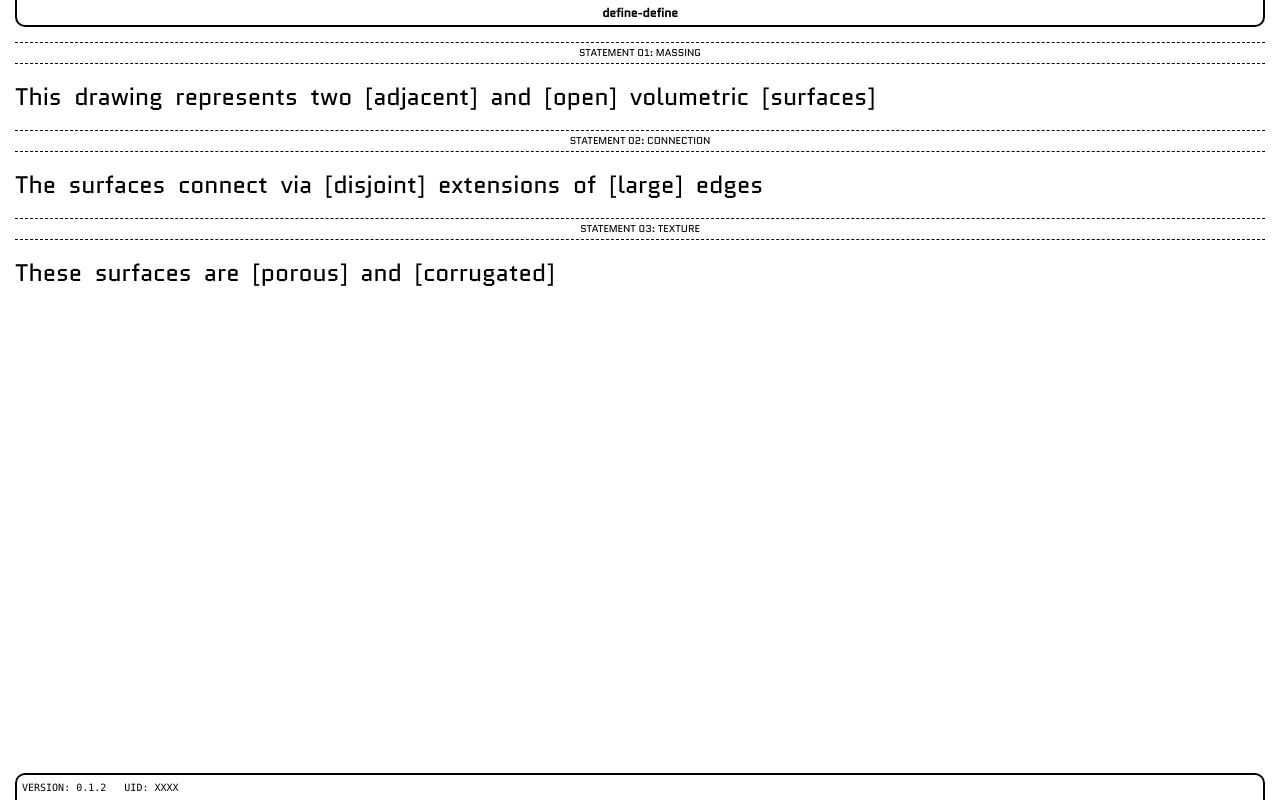
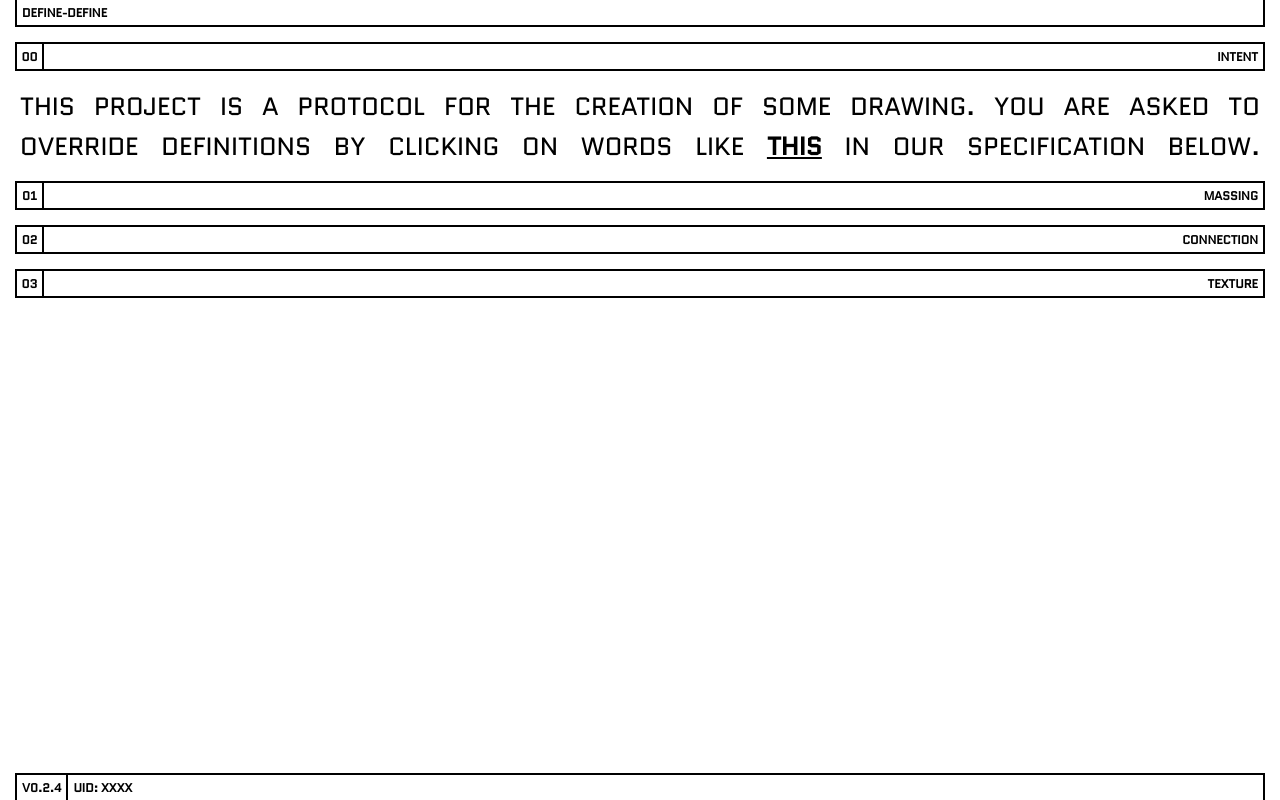
Before and after one commit to cdriesler/define-define, a Vue app in the folder app/: page / in a window 1280 px wide. Built offline with nearby package versions, Linux system fonts and the light colour scheme.

Commit message:
revise ui/ux

```diff
--- a/app/public/index.html
+++ b/app/public/index.html
@@ -6,6 +6,7 @@
     <meta name="viewport" content="width=device-width,initial-scale=1.0">
     <link rel="icon" href="<%= BASE_URL %>favicon.ico">
     <link href="https://fonts.googleapis.com/css?family=Quantico&display=swap" rel="stylesheet">
+    <meta name="theme-color" content="#ffffff">
     <title>define</title>
   </head>
   <body>
--- a/app/src/App.vue
+++ b/app/src/App.vue
@@ -1,13 +1,16 @@
 <template>
   <div class="app">
     <div class="header">
-      define-define
+      DEFINE-DEFINE
     </div>
     <div class="content">
       <router-view/>
     </div>
     <div class="footer">
-      VERSION: 0.1.2 &nbsp; UID: XXXX
+      <div class="footer__version">
+        V0.2.4
+      </div>
+       UID: XXXX
     </div>
   </div>
 </template>
@@ -30,7 +33,7 @@
   flex-direction: column;
   justify-content: flex-start;
 
-  height: 100vh;
+  height: calc(100vh - 25px);
 }
 
 .header {
@@ -38,18 +41,17 @@
   border-bottom: 2px solid black;
   border-left: 2px solid black;
   border-right: 2px solid black;
-  border-bottom-left-radius: 10px;
-  border-bottom-right-radius: 10px;
 
   line-height: 25px;
   vertical-align: middle;
   font-size: 12px;
   font-weight: bold;
 
-  width: calc(100% - 34px);
+  width: calc(100% - 39px);
+  padding-left: 5px;
   margin-left: 15px;
   margin-right: 15px;
-  text-align: center;
+  text-align: left;
 }
 
 .content {
@@ -63,8 +65,15 @@
 .footer {
   height: 25px;
 
-  font-family: 'Consolas', sans-serif;
-  font-size: 10px;
+  position: absolute;
+  bottom: 0;
+
+  display: flex;
+  flex-direction: row;
+  justify-content: flex-start;
+
+  font-size: 12px;
+  font-weight: bold;
   line-height: 25px;
 
   width: calc(100% - 39px);
@@ -77,7 +86,14 @@
   border-top: 2px solid black;
   border-right: 2px solid black;
   border-left: 2px solid black;
-  border-top-left-radius: 10px;
-  border-top-right-radius: 10px;
+
+  z-index: 100;
+}
+
+.footer__version {
+  height: 100%;
+  border-right: 2px solid black;
+  padding-right: 5px;
+  margin-right: 5px;
 }
 </style>
--- a/app/src/components/ProtocolOverride.vue
+++ b/app/src/components/ProtocolOverride.vue
@@ -1,11 +1,40 @@
 <template>
     <div id="override">
-
+        <div class="input">
+        </div>
+        <div class="actions">
+            <div class="actions--cancel" @click="onCancel">
+                cancel
+            </div>
+            <div class="actions--define">
+                ?
+            </div>
+            <div class="actions--submit">
+                submit
+            </div>
+        </div>
     </div>
 </template>
 
 <style>
 #override {
+    overflow-y: hidden;
+
+    animation-name: appear;
+    animation-duration: 0.8s;
+    animation-fill-mode: forwards;
+}
+
+@keyframes appear {
+    from {
+        opacity: 0;
+    }
+    to {
+        opacity: 1;
+    }
+}
+
+.input {
     width: 800px;
     max-width: calc(100vw - 30px);
     height: 800px;
@@ -15,7 +44,50 @@
     border: 2px solid black;
 
     margin-top: 15px;
+}
+
+.actions {
+    width: 800px;
+    max-width: calc(100vw - 30px);
+    height: 25px;
+    box-sizing: border-box;
+
+    border-left: 2px solid black;
+    border-right: 2px solid black;
+    border-bottom: 2px solid black;
+
+    display: flex;
+    flex-direction: row;
+    justify-content: flex-start;
+
     margin-bottom: 15px;
+
+    color: black;
+    font-size: 12px;
+    line-height: 23px;
+    vertical-align: middle;
+    text-align: center;
+}
+
+.actions--cancel {
+    flex-grow: 1;
+
+    height: 100%;
+}
+
+.actions--define {
+    flex-grow: 1;
+
+    height: 100%;
+
+    border-right: 2px solid black;
+    border-left: 2px solid black;
+}
+
+.actions--submit {
+    flex-grow: 1;
+
+    height: 100%;
 }
 </style>
 
@@ -23,6 +95,11 @@
 import Vue from 'vue'
 export default Vue.extend({
     name: "p-override",
-    props: ["label", "inputType"]
+    props: ["label", "inputType"],
+    methods: {
+        onCancel(): void {
+            this.$emit("cancel");
+        }
+    }
 })
 </script>
--- a/app/src/models/ProtocolManifest.ts
+++ b/app/src/models/ProtocolManifest.ts
@@ -1,5 +1,6 @@
 export interface ProtocolStatement {
     title: string;
+    index: string;
     statement: string;
     overrides: {
         word: string,
@@ -9,8 +10,20 @@ export interface ProtocolStatement {
 
 export const ProtocolManifest:ProtocolStatement[] = [
     {
-        title: "Statement 01: Massing",
-        statement: "This drawing represents two adjacent and open volumetric surfaces",
+        index: "00",
+        title: "Intent",
+        statement: "This project is a protocol for the creation of some drawing. You are asked to override definitions by clicking on words like this in our specification below.",
+        overrides: [
+            {
+                word: "this",
+                type: "text"
+            }
+        ]
+    },
+    {
+        index: "01",
+        title: "Massing",
+        statement: "The drawing represents two adjacent and open volumetric surfaces.",
         overrides: [
             {
                 word: "adjacent",
@@ -20,15 +33,12 @@ export const ProtocolManifest:ProtocolStatement[] = [
                 word: "open",
                 type: "curve__nonvertical"
             },
-            {
-                word: "surfaces",
-                type: "text"
-            }
         ]
     },
     {
-        title: "Statement 02: Connection",
-        statement: "The surfaces connect via disjoint extensions of large edges",
+        index: "02",
+        title: "Connection",
+        statement: "The surfaces connect via disjoint extensions of large edges.",
         overrides: [
             {
                 word: "disjoint",
@@ -41,15 +51,16 @@ export const ProtocolManifest:ProtocolStatement[] = [
         ]
     },
     {
-        title: "Statement 03: Texture",
-        statement: "These surfaces are porous and corrugated",
+        index: "03",
+        title: "Texture",
+        statement: "These surfaces are porous and have parallel ridges.",
         overrides: [
             {
                 word: "porous",
                 type: "area__erasure"
             },
             {
-                word: "corrugated",
+                word: "parallel",
                 type: "curve__parallel"
             }
         ]
--- a/app/src/views/Protocol.vue
+++ b/app/src/views/Protocol.vue
@@ -1,21 +1,35 @@
 <template>
     <div id="protocol" :class="{inactive: activeOverrides.length > 0 , active: activeOverrides.length == 0}">
         <div v-for="statement in manifest" :key="statement.statement" class="statement">
-            <div class="statement__title" :class="{inactive: activeOverrides.length > 0 }">
-                {{statement.title.toUpperCase()}}
+            <div class="statement__title"
+            :class="{active: statement.statement.split(' ').includes(activeOverrides.length > 0 ? activeOverrides[0] : 'never'), inactive: activeOverrides.length > 0 && !statement.statement.split(' ').includes(activeOverrides[0])}"
+            @click="onToggleStatement(statement.index)">
+                <div class="statement__title__index" :class="{inactive: activeOverrides.length > 0 && !statement.statement.split(' ').includes(activeOverrides[0])}">
+                    {{statement.index}}
+                </div>
+                <div class="statement__title__name">
+                    {{statement.title.toUpperCase()}}
+                </div>
             </div>
-            <div class="statement__body">
-                <span v-for="word in statement.statement.split(' ')" :key="word">
-                    <span v-if="statement.overrides.map(x => x.word).includes(word)" class="statement__body--override" @click="toggleOverride(word)">
-                        [{{word}}]&nbsp;
-                        <div v-if="activeOverrides.includes(word)">
-                            <protocol-override :label="word" :inputType="statement.overrides.find(x => x.word == word).type"></protocol-override>
-                        </div>
+            <div v-show="activeStatements.includes(statement.index)" class="statement__body">
+                <div v-for="word in statement.statement.split(' ')" :key="word">
+                    <span
+                    v-if="statement.overrides.map(x => x.word).includes(word)"
+                    class="statement__body--override statement__body__word"
+                    :class="{'statement__body--active': activeOverrides.includes(word)}"
+                    @click="toggleOverride(word)">
+                        {{word.toUpperCase()}}
                     </span>
-                    <span v-else>
-                    {{word}}&nbsp;
+                    <span class="statement__body__word" v-else>
+                    {{word.toUpperCase()}}
                     </span>
-                </span>
+                    <div v-if="activeOverrides.includes(word)">
+                        <protocol-override
+                        :label="word"
+                        :inputType="statement.overrides.find(x => x.word == word).type"
+                        @cancel="onCancel"></protocol-override>
+                    </div>
+                </div>
             </div>
         </div>
     </div>
@@ -26,34 +40,101 @@
     text-align: justify;
 }
 
+.landing {
+    margin-top: 15px;
+    margin-bottom: 15px;
+    background: green;
+    padding: 0;
+    width: 100%;
+    height: calc(100vw - 40px);
+}
+
 .inactive {
     color: gainsboro;
-    border-color: gainsboro;
+    border-color: gainsboro !important;
 }
 
 .active {
     border-color: black;
+    color: black;
 }
 
 .statement__title {
     margin-top: 15px;
     margin-bottom: 15px;
 
-    font-size: 10px;
-    line-height: 20px;
+    display: flex;
+    flex-direction: row;
+    justify-content: space-between;
+
+    position: sticky;
+    top: -2px;
+
+    font-size: 12px;
+    font-weight: bold;
+    line-height: 25px;
     vertical-align: middle;
     text-align: center;
 
-    height: 20px;
-    width: 100%;
+    height: 25px;
+    width: calc(100% - 4px);
 
-    border-bottom: 1px dashed;
-    border-top: 1px dashed;
+    border: 2px solid black;
+    background: white;
+    z-index: 100;
+}
+
+.statement__title__index {
+    height: 100%;
+    width: 25px;
+    border-right: 2px solid black;
+}
+
+.statement__title__name {
+    height: 100%;
+
+    flex-grow: 1;
+
+    text-align: right;
+
+    margin-right: 5px;
 }
 
 .statement__body {
-    font-size: 24px;
-    line-height: 36px;
+    font-size: 25px;
+    line-height: 40px;
+
+    display: flex;
+    flex-direction: row;
+    flex-wrap: wrap;
+    justify-content: space-between;
+
+    animation-name: body_appear;
+    animation-duration: 0.8s;
+    animation-fill-mode: forwards;
+}
+
+@keyframes body_appear {
+    from {
+        opacity: 0;
+    }
+    to {
+        opacity: 1;
+    }
+}
+
+.statement__body__word {
+    margin-left: 5px;
+    margin-right: 5px;
+}
+
+.statement__body--active {
+    color: black;
+}
+
+.statement__body--override {
+    font-weight: bold;
+    text-decoration: underline;
 }
 
 .statement__body--override:hover {
@@ -76,6 +157,7 @@ export default Vue.extend({
         return {
             manifest: [] as ProtocolStatement[],
             activeOverrides: [] as string[],
+            activeStatements: ["00"],
         }
     },
     mounted() {
@@ -83,8 +165,23 @@ export default Vue.extend({
     },
     methods: {
         toggleOverride(word: string): void {
-            this.activeOverrides = this.activeOverrides.includes(word) ? [] : [word];
+            if (this.activeOverrides.includes(word)) {
+                return;
+            }
+
+            this.activeOverrides = [word];
         },
+        onToggleStatement(index: string): void {
+            if (this.activeStatements.includes(index)) {
+                this.activeStatements = this.activeStatements.filter(x => x != index);
+            }
+            else {
+                this.activeStatements.push(index);
+            }
+        },
+        onCancel(): void {
+            this.activeOverrides = [];
+        }
     }
 })
 </script>
```
Also changed, not shown: app/public/manifest.json.
